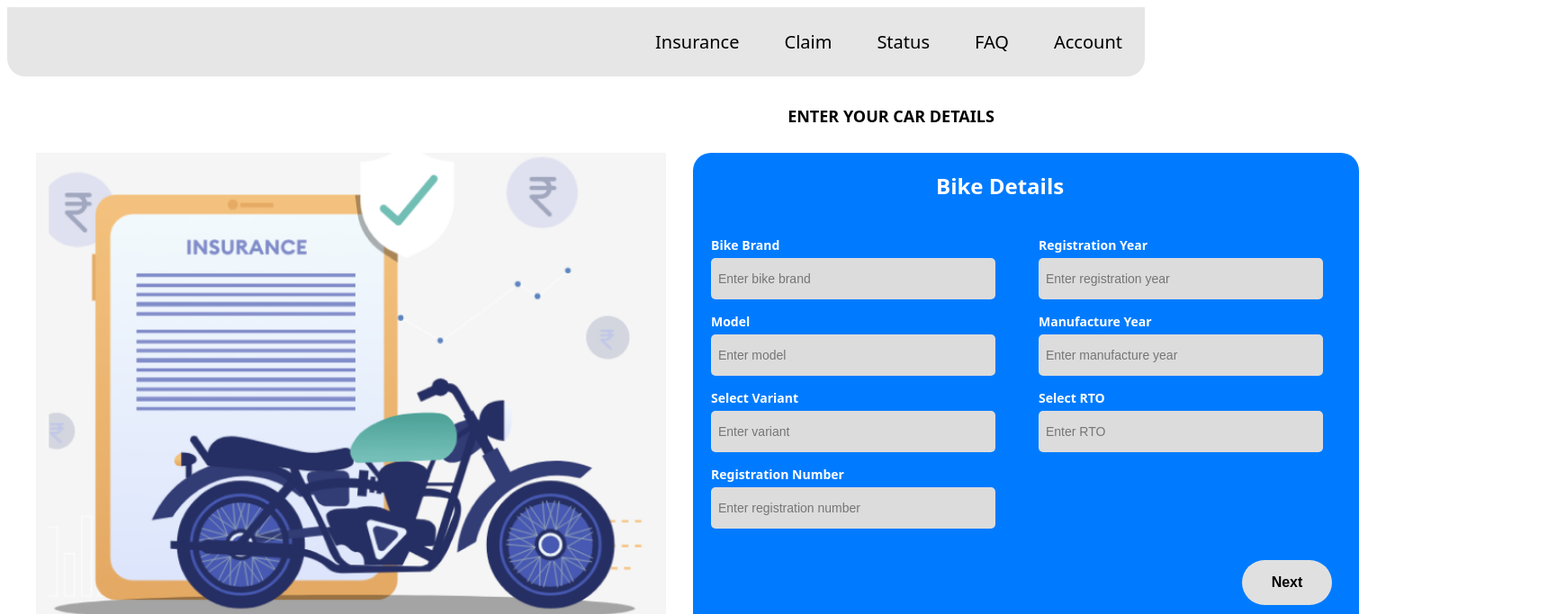
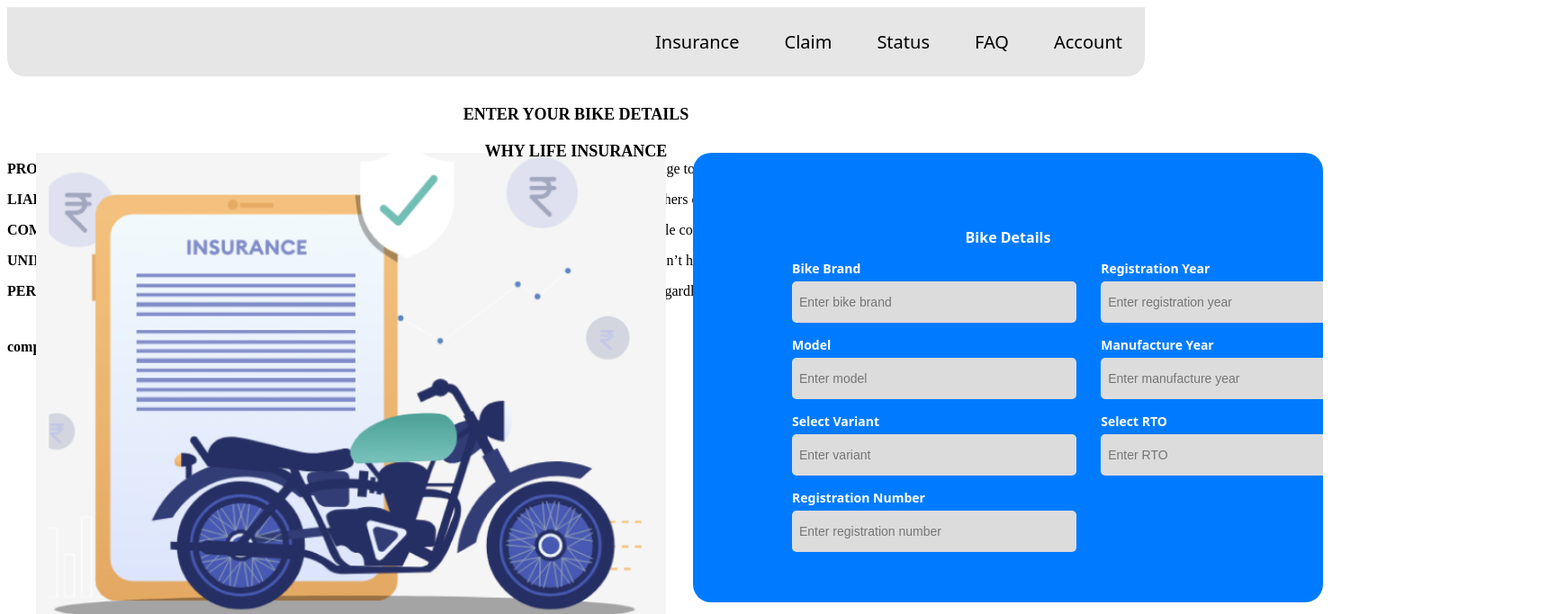
Before and after one commit to MohithIT203/ssgtask2, a React (Vite) app in the folder my-react-app/: page /bike in a window 1280 px wide. Shown: the top 683 px of the page at 90% size, 1740 px wide, since content can reach past the window. Built offline with nearby package versions, Linux system fonts and the light colour scheme.

Commit message:
Login,signup update

```diff
--- a/my-react-app/src/App.jsx
+++ b/my-react-app/src/App.jsx
@@ -4,6 +4,7 @@ import Login from './Components/login.jsx';
 import { BrowserRouter ,Routes ,Route} from 'react-router-dom';
 import SignupForm from "./Components/signup.jsx";
 import Bike from "./Components/bike.jsx";
+import CarDropdowns from "./Components/bike1.jsx";
 function App() {
   return (
     <div>
--- a/my-react-app/src/Components/bike.css
+++ b/my-react-app/src/Components/bike.css
@@ -1,18 +1,27 @@
-img{
+img {
     position: absolute;
     width: 700px;
     height: 550px;
     left: 40px;
     top: 170px;
+    max-width: 100%; /* Ensures image does not overflow on smaller screens */
+    height: auto; /* Keeps aspect ratio */
 }
+
 .form-container {
     background-color: #007bff;
     padding: 20px;
     border-radius: 20px;
-    width: 400px;
-    margin: auto;
+    width: 700px;
+    overflow: hidden;
+    max-width: 100%; /* Prevents container overflow on smaller screens */
+    box-sizing: border-box;
     color: white;
     font-family: system-ui, -apple-system, BlinkMacSystemFont, 'Segoe UI', Roboto, Oxygen, Ubuntu, Cantarell, 'Open Sans', 'Helvetica Neue', sans-serif;
+    position: absolute;
+    left: 770px;
+    top: 170px;
+    height: 500px;
 }
 
 .form-row {
@@ -25,18 +34,17 @@ top: 170px;
     display: flex;
     flex-direction: column;
     width: 48%;
+    text-overflow: ellipsis;
 }
 
 .form-field.full-width {
     width: 100%;
 }
 
-
 label {
     margin-bottom: 5px;
     font-size: 14px;
 }
-
 
 input[type="text"] {
     padding: 8px;
@@ -44,6 +52,7 @@ top: 170px;
     border-radius: 5px;
     background-color: #dcdcdc;
     font-size: 14px;
+    text-overflow: ellipsis;
 }
 
 .next-button {
@@ -56,36 +65,51 @@ top: 170px;
     border-radius: 50px;
     cursor: pointer;
     position: relative;
-    left:390px;
+    left: 0;
+    margin-left: auto;
+    margin-right: auto;
+    display: block;
 }
 
 h1 {
     text-align: center;
     font-size: 18px;
     margin-bottom: 20px;
+    text-overflow: ellipsis;
+    position: relative;
+
+    top: 20px;
 }
- .form-container{
-position: absolute;
-width: 700px;
-height: 500px;
-left: 770px;
-top: 170px;
+
+h2 {
+    text-align: center;
+    position: relative;
+    font-size: 16px;
+    bottom: 20px;
 }
-.form-field input{
+
+/* Responsive adjustments */
+@media (max-width: 1200px) {
+    .form-container {
+        left: 50%;
+        transform: translateX(-50%); /* Centers the form container on smaller screens */
+    }
+}
+
+@media (max-width: 768px) {
+    .img, .form-container {
+        position: relative;
+        width: 100%;
+        left: 0;
+        top: 0;
+    }
+
+    .form-field {
+        width: 100%; /* Stacks form fields vertically */
+    }
+}
+input{
+    position: relative;
     width:300px;
     height:30px;
 }
-h1{
-    position: relative;
-    font-family: system-ui, -apple-system, BlinkMacSystemFont, 'Segoe UI', Roboto, Oxygen, Ubuntu, Cantarell, 'Open Sans', 'Helvetica Neue', sans-serif;
-    left:350px;
-    top:20px;
-
-}
-h2{
-    position: relative;
-    font-family: system-ui, -apple-system, BlinkMacSystemFont, 'Segoe UI', Roboto, Oxygen, Ubuntu, Cantarell, 'Open Sans', 'Helvetica Neue', sans-serif;
-    left:250px;
-    bottom: 20px;
-
-}
--- a/my-react-app/src/Components/bike.jsx
+++ b/my-react-app/src/Components/bike.jsx
@@ -7,7 +7,7 @@ function Bike() {
             <Header />
             <div>
                 <img alt="bike-Insurance" src={img}></img>
-                <h1>ENTER YOUR CAR DETAILS</h1>
+                <h1>ENTER YOUR BIKE DETAILS</h1>
                 <div className="form-container">
                     <h2>Bike Details</h2>
                     <form>
@@ -50,6 +50,22 @@ function Bike() {
                         <button type="submit" className="next-button">Next</button>
                     </form>
                 </div>
+                <div className="content">
+                    <form className='content'>
+                        <h1>WHY LIFE INSURANCE</h1>
+                        <p className='content1'><b>PROTECTION AGAINST LOSS: </b>Car insurance safeguards against financial loss from accidents, theft, or damage to your vehicle.</p>
+                        <p className='content2'><b>LIABIALITY COVERAGE: </b> Covers legal costs and damages if you're responsible for an accident that injures others or damages their property.</p>
+                        <p className='content3'><b>COMPREHENSIVE AND COLLISION: </b>Comprehensive covers non-collision incidents (theft, vandalism), while collision covers damage from accidents.</p>
+                        <p className='content4'><b>UNINSURED MOTORIST COVERAGE: </b>Protects you if you're involved in an accident with a driver who doesn’t have insurance.</p>
+                        <p className='content5'><b>PERSONAL INJURY PROTECTION: </b> Offers medical expenses and lost wages for you and your passengers, regardless of fault.</p>
+                    </form>
+
+                    <form className='quote'>
+                        <b className='quote1'>compare and choose your insurance
+                            now</b>
+                        <button className='quote_button'><b>GET QUOTE</b></button>
+                    </form>
+                </div>
             </div>
         </div>
     )
--- /dev/null
+++ b/my-react-app/src/Components/bike1.css
@@ -0,0 +1,83 @@
+.dropdown-form {
+    display: flex;
+    flex-direction: column;
+    gap: 15px;
+    max-width: 300px;
+    margin: 0 auto;
+  }
+
+  .dropdown {
+    width: 100%;
+    padding: 10px;
+    font-size: 16px;
+    border: 1px solid #ccc;
+    border-radius: 5px;
+    appearance: none;
+    background-color: #f9f9f9;
+    color: #333;
+  }
+
+
+    .dropdown{
+    position: absolute;
+    width: 754px;
+    height: 59px;
+    left: 450px;
+    top: 200px;
+    border-color: #007bff;
+
+  }
+
+  .car-model {
+    border-color: #28a745;
+  }
+
+  .reg-year {
+    border-color: #ffc107;
+  }
+
+  .manuf-year {
+    border-color: #17a2b8;
+  }
+
+  .variant {
+    border-color: #6c757d;
+  }
+
+  .rto {
+    border-color: #dc3545;
+    }
+  .dropdown:focus {
+    outline: none;
+    box-shadow: 0 0 5px rgba(0, 123, 255, 0.5);
+  }
+.box{
+position: fixed;
+width: 640px;
+height: 448px;
+left: 650px;
+top: 302px;
+
+background: #1B86E5;
+border-radius: 49.0269px;
+
+}
+.name
+{
+    position: absolute;
+    width: 754px;
+    height: 59px;
+    left: 450px;
+    top: 200px;
+
+    font-family: 'Outfit';
+    font-style: normal;
+    font-weight: 600;
+    font-size: 20px;
+    line-height: 25px;
+    display: flex;
+    align-items: center;
+    letter-spacing: 0.04em;
+    text-transform: uppercase;
+    color: #000000;
+}
--- a/my-react-app/src/Components/login.css
+++ b/my-react-app/src/Components/login.css
@@ -14,11 +14,19 @@
     margin-left: 0px;
 
 }
+label{
+    position:relative;
+    left:90px;
+    top:50px;
 
+}
+input{
+    position:relative;
+    left:90px;
+    top:50px;
+}
 .container {
     position: absolute;
-    align-items: center;
-    text-align: center;
     font-family: system-ui, -apple-system, BlinkMacSystemFont, 'Segoe UI', Roboto, Oxygen, Ubuntu, Cantarell, 'Open Sans', 'Helvetica Neue', sans-serif;
     color: beige;
     width: 500px;
@@ -29,7 +37,11 @@
     border-radius: 20px;
 
 }
-
+.LabelStyle{
+    position: relative;
+    text-align: center;
+    top:50px;
+}
 .login-form {
     display: flex;
     flex-direction: column;
@@ -62,6 +74,7 @@ button {
     border-radius: 40px;
     cursor: pointer;
     font-size: 16px;
+    top:400px;
 }
 
 button:hover {
@@ -76,3 +89,7 @@ button:hover {
     background: linear-gradient(0deg, rgba(0, 0, 0, 0.2), rgba(0, 0, 0, 0.2)), #F5F5F5;
     box-shadow: 0px 4px 4px rgba(0, 0, 0, 0.25);
 }
+h2{
+    position: relative;
+    top:50px;
+}
--- a/my-react-app/src/Components/login.jsx
+++ b/my-react-app/src/Components/login.jsx
@@ -21,7 +21,7 @@ const Login = () => {
                     <form className="login-form" onSubmit={handleSubmit}>
                         <h2>Login</h2>
                         <div className="form-group">
-                            <label >Email ID</label><br></br>
+                            <label >Email ID</label>
                             <input
                                 type="email"
                                 id="email"
@@ -30,10 +30,10 @@ const Login = () => {
                                 value={email}
                                 onChange={(e) => setEmail(e.target.value)}
                                 required
-                            />
+                            /><br></br>
                         </div>
                         <div className="form-group">
-                            <label>Password</label><br></br>
+                            <label>Password</label>
                             <input
                                 type="password"
                                 id="password"
--- a/my-react-app/src/Components/signup.css
+++ b/my-react-app/src/Components/signup.css
@@ -11,5 +11,9 @@ border-radius: 20px;
 }
 .container button{
     position: absolute;
-    left:10px;
+    left:1px;
 }
+h2{
+    position:relative;
+    text-align: center;
+}
--- a/my-react-app/src/Components/signup.jsx
+++ b/my-react-app/src/Components/signup.jsx
@@ -35,31 +35,31 @@ function SignupForm() {
         <h2>Signup</h2>
         <form onSubmit={handleSubmit}>
           <div className="Container">
-            <label>Email</label><br></br>
+            <label>Email</label>
             <input
               type="email"
               value={email}
               onChange={(e) => setEmail(e.target.value)}
               required
-            />
+            /><br></br><br></br>
           </div>
           <div className="form-group">
-            <label>Password</label><br></br>
+            <label>Password</label>
             <input
               type="password"
               value={password}
               onChange={(e) => setPassword(e.target.value)}
               required
-            />
+            /><br></br><br></br>
           </div>
           <div className="form-group">
-            <label>Confirm Password</label><br></br>
+            <label>Confirm Password</label>
             <input
               type="password"
               value={confirmPassword}
               onChange={(e) => setConfirmPassword(e.target.value)}
               required
-            />
+            /><br></br>
           </div>
           {error && <p style={{ color: 'red' }}>{error}</p>}
           {success && <p style={{ color: 'green' }}>{success}</p>}
```
Also changed, not shown: my-react-app/src/Components/bike1.jsx (added, +112 -0 lines). Lines whose indentation alone changed are shown as unchanged.
